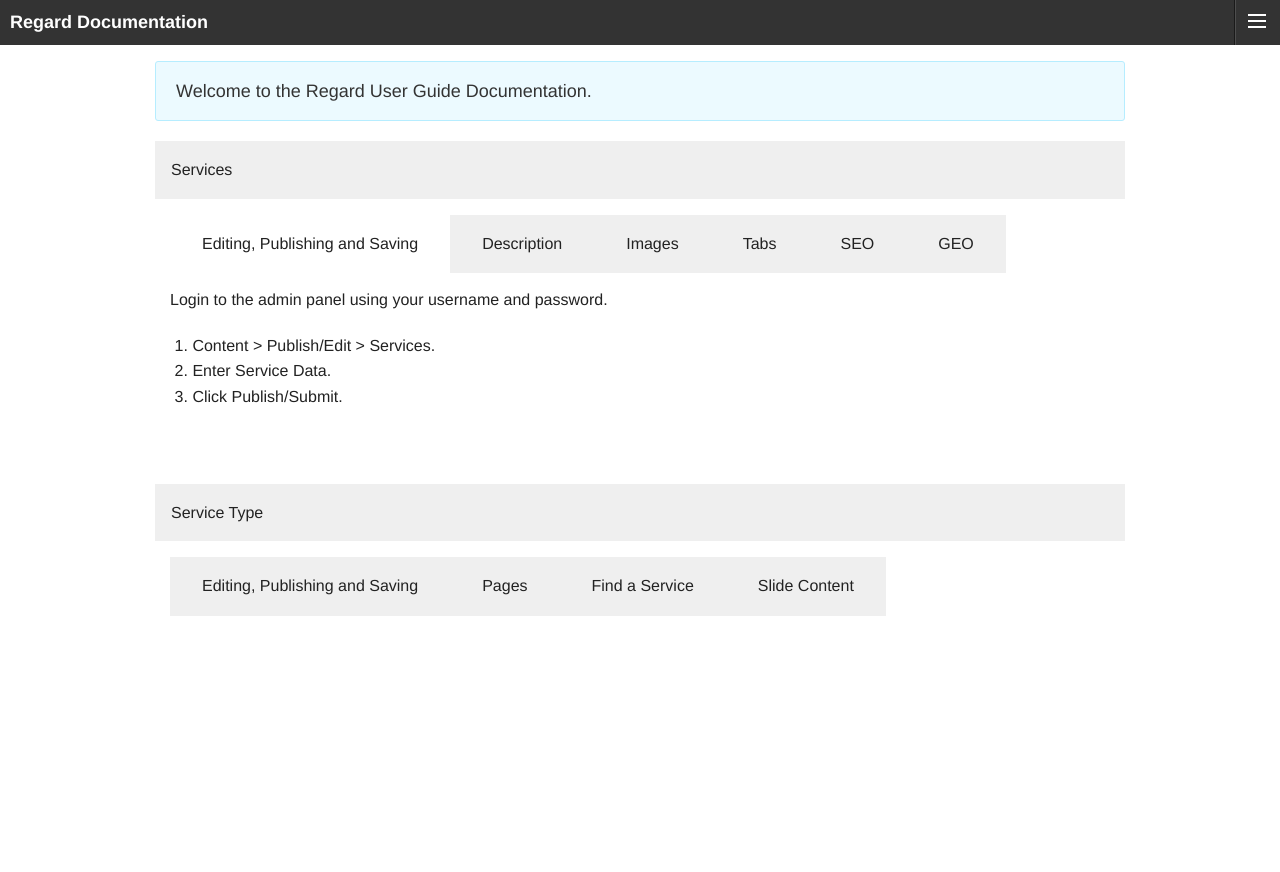
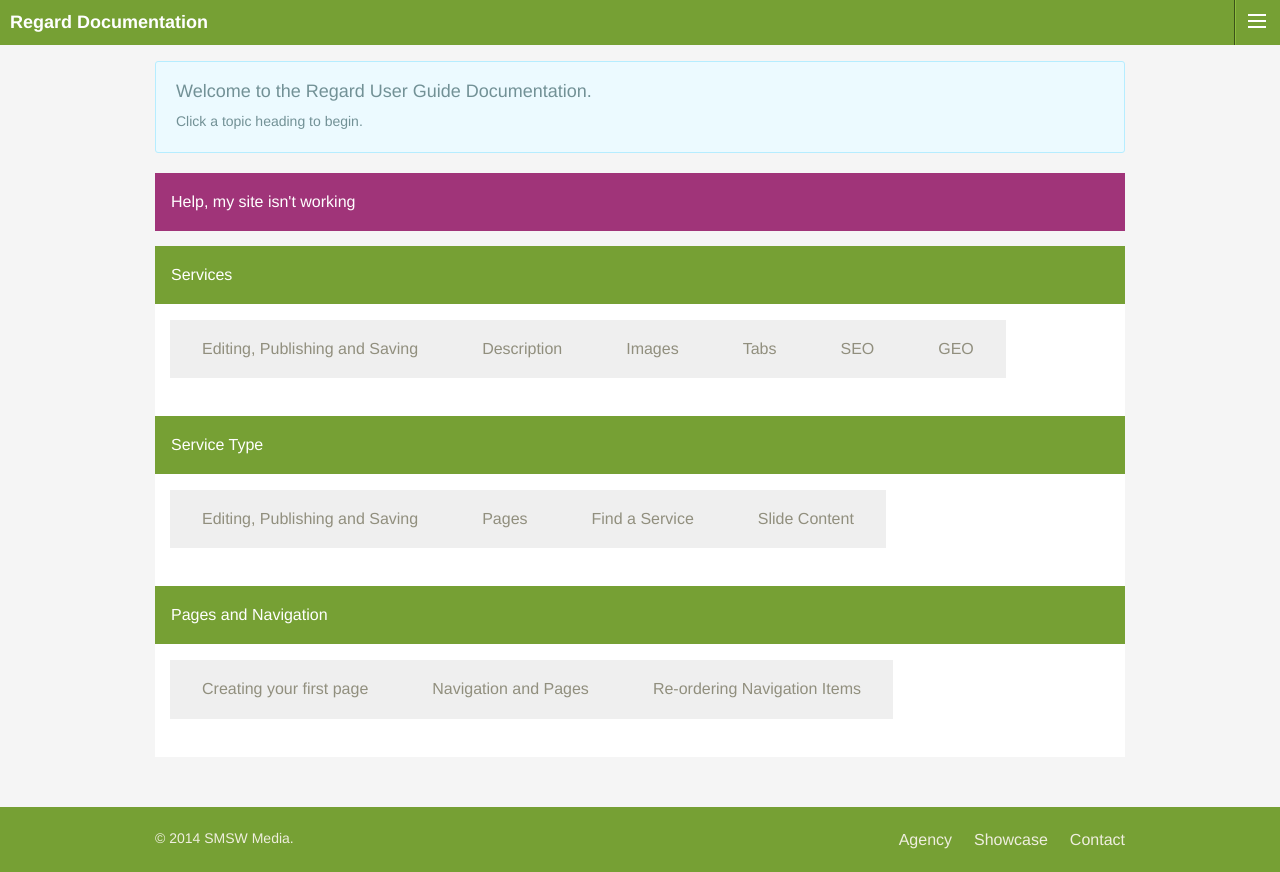
Before and after one commit to smsw/regard-documentation, a PHP site: page / in a window 1280 px wide. Before the commit the page ends 616 px from the top, so only its background shows below. Run offline with PHP 8.4, Linux system fonts and the light colour scheme; some libraries are stand-ins or nearby versions.

Commit message:
Updated docs

```diff
--- /dev/null
+++ b/_content/critical.php
@@ -0,0 +1,47 @@
+<div id="support1" class="content">
+    <dl class="tabs" data-tab>
+        <dd><a href="#support-1" class="critical">Critical Support</a></dd>
+        <dd><a href="#support-2" class="">Technical Support</a></dd>
+        <dd><a href="#support-3" class="">A Question</a></dd>
+    </dl>
+
+    <div class="tabs-content">
+
+        <div class="content" id="support-1">
+
+            <p>
+                Please phone us on <a href="tel:01252715059" title="Call us">01252 715 059</a> only if your issue is critical, i.e your website is offline or otherwise completely unusable.
+            </p>
+        </div>
+        <div class="content" id="support-2">
+
+            <p>
+                Please email us at <a href="mailto:support@smswmedia.com">support@smswmedia.com</a> if your issue is non critical, examples of which include:
+                <ol>
+                    <li>A page is not functioning.</li>
+                    <li>I upload an image and I receive an error.</li>
+                    <li>I am seeing error messages after editing or adding content.</li>
+                    <li>I am unable to login, but my site appears fine.</li>
+                </ol>
+
+                <p>Please allow up to three working days for us to respond, if we regard your issue as severe we will aim to resolve it as a priority. </p>
+
+            <hr>
+            <p><strong>Please include the following information (if appropriate) when emailing us:</strong></p>
+                <ol>
+                    <li>Steps to reproduce the problem.</li>
+                    <li>Screenshots.</li>
+                    <li>Browser, and version.</li>
+                    <li>Operating system.</li>
+                    <li>Any other details that will help us.</li>
+                </ol>
+            </p>
+
+        </div>
+        <div class="content" id="support-3">
+            <p>
+                Please email us at <a href="mailto:support@smswmedia.com">support@smswmedia.com</a> if you have a question.
+            </p>
+        </div>
+   </div>
+</div>
--- /dev/null
+++ b/_content/pages.php
@@ -0,0 +1,73 @@
+<div id="panel3" class="content active">
+    <dl class="tabs" data-tab>
+        <dd><a href="#page-1">Creating your first page </a>
+        <dd><a href="#page-2">Navigation and Pages </a>
+        <dd><a href="#page-3">Re-ordering Navigation Items</a>
+    </dl>
+
+    <div class="tabs-content">
+        <div class="content" id="page-1">
+            <p>
+                <div class="panel callout radius">
+                    <h5>Login to the admin panel using your username and password.</h5>
+                </div>
+                <ol>
+                    <li>Navigate to Content > Publish/Edit > Pages.</li>
+                    <li>Enter Page Data.</li>
+                    <li>Select the Pages Tab
+                        <img src="/_content/images/pagestemplate.png"/>
+                    </li>
+                    <li>Select the General Template from the 'Template' dropdown.</li>
+                    <li>Under Pages URL, enter a link you wish to create for this page.
+                        <ul>
+                            <li>Entering /about-us/ into this field, would generate a page like regard.co.uk/about-us/</li>
+                        </ul>
+                    </li>
+                </ol>
+            </p>
+        </div>
+
+        <div class="content" id="page-2">
+            <div class="panel callout radius">
+                <h5>Make sure to read 'Creating your first page' before following this.</h5>
+            </div>
+
+            <ol>
+                <li>Go to 'Navigation' or 'NavEE'. If you do not see either of these, go to Addons > Modules > and click NavEE.  Next, in the main Admin menu, click 'Add'. This will place the NavEE link into your Admin menu if you don't already have it.</li>
+                <li>Navigation is split into three sections. Top, Primary, and Footer. Top navigation is where Accessibility, Cymraeg, and Easy Read links are located. Primary is where all of the main Regard links are located.</li>
+                <li>Click Footer Navigation</li>
+                <li>Click 'Add Item'<br>
+                    <img src="/_content/images/footeradditem.png"/>
+                </li>
+                <li>Enter 'About Us'</li>
+                <li>Link text will be 'About Us'.</li>
+                <li>Under 'Create Link',  select 'Pages'.</li>
+                <li>It will ask you to 'Select from Pages Module'.</li>
+                <li>Select /about-us</li>
+                <li>Click 'Add'.</li>
+            </ol>
+            <div class="panel callout radius">
+                <h5>Result</h5>
+                <p>The About Us link will now appear in the footer.</p>
+            </div>
+            <img src="/_content/images/footeraddlinks.png"/>
+        </div>
+
+        <div class="content" id="page-3">
+            <div class="panel callout radius">
+                <h5>Re-arranging navigation items</h5>
+            </div>
+            <ol>
+                <li>Click Navigation</li>
+                <li>Drag a menu item to where you would like it to display, and drop.
+                    <br>
+                    <img src="/_content/images/navigationorder.png"/>
+                </li>
+                <li>It will save once you drag and drop automatically. About Us will now display before Contact us in the main site.
+                    <br>
+                    <img src="/_content/images/navigationresult.png"/>
+                </li>
+            </ol>
+        </div>
+    </div>
+</div>
--- a/_content/services.php
+++ b/_content/services.php
@@ -1,6 +1,6 @@
 <div id="panel1" class="content active">
     <dl class="tabs" data-tab>
-        <dd class="active"><a href="#panel2-1">Editing, Publishing and Saving </a></dd>
+        <dd><a href="#panel2-1">Editing, Publishing and Saving </a></dd>
         <dd><a href="#panel2-6">Description</a></dd>
         <dd><a href="#panel2-2">Images</a></dd>
         <dd><a href="#panel2-4">Tabs</a></dd>
@@ -10,9 +10,11 @@
 
     <div class="tabs-content">
 
-        <div class="content active" id="panel2-1">
+        <div class="content" id="panel2-1">
             <p>
-                Login to the admin panel using your username and password.
+                <div class="panel callout radius">
+                    <h5>Login to the admin panel using your username and password.</h5>
+                </div>
                 <ol>
                     <li>Content > Publish/Edit > Services.</li>
                     <li>Enter Service Data.</li>
--- a/_content/servicetype.php
+++ b/_content/servicetype.php
@@ -9,14 +9,16 @@
     <div class="tabs-content">
 
         <div class="content" id="servicetype2-1">
-            <p>
-                Login to the admin panel using your username and password.
+
+            <div class="panel callout radius">
+                <h5>Login to the admin panel using your username and password.</h5>
+            </div>
             <ol>
                 <li>Content > Publish/Edit > Service Type.</li>
                 <li>Enter Service Type Data.</li>
                 <li>Click Publish to save your changes.</li>
             </ol>
-            </p>
+
         </div>
 
         <div class="content" id="servicetype2-2">
--- a/_partials/footer.php
+++ b/_partials/footer.php
@@ -1,4 +1,18 @@
+<footer>
+    <div class="row">
+        <div class="large-12 columns">
+            <ul class="inline-list left">
+                <li><p><a href="http://smswmedia.com" title="SMSW Media" target="_blank">&copy; <?php date_default_timezone_set('Europe/London'); echo date("Y"); ?> SMSW Media. </a></p></li>
+            </ul>
+            <ul class="inline-list right">
+                <li><a href="http://smswmedia.com/agency" title="Agency" target="_blank">Agency</a></li>
+                <li><a href="http://smswmedia.com/showcase" title="Showcase" target="_blank">Showcase</a></li>
+                <li><a href="http://smswmedia.com/contact" title="Contact" target="_blank">Contact</a></li>
+            </ul>
+        </div>
+    </div>
 
+</footer>
     <script src="bower_components/jquery/jquery.js"></script>
     <script src="bower_components/foundation/js/foundation.min.js"></script>
     <script src="js/app.js"></script>
--- a/_partials/header.php
+++ b/_partials/header.php
@@ -5,6 +5,7 @@
     <meta name="viewport" content="width=device-width, initial-scale=1.0" />
     <title>Foundation</title>
     <link rel="stylesheet" href="css/app.css" />
+    <link href="//netdna.bootstrapcdn.com/font-awesome/4.0.3/css/font-awesome.css" rel="stylesheet">
     <script src="bower_components/modernizr/modernizr.js"></script>
 </head>
 <body>
@@ -50,6 +51,7 @@
     <div class="large-12 columns">
         <div class="panel callout radius">
             <h5>Welcome to the Regard User Guide Documentation.</h5>
+            <p>Click a topic heading to begin.</p>
         </div>
     </div>
 </div>
--- a/index.php
+++ b/index.php
@@ -1,5 +1,16 @@
 <?php include_once('_partials/header.php');?>
+    <div class="row">
+        <div class="large-12 columns">
+            <dl class="accordion" data-accordion>
+                <dd>
+                    <a href="#support1" class="help">Help, my site isn't working</a>
+                    <?php include_once('_content/critical.php');?>
+                </dd>
+            </dl>
+        </div>
 
+
+    </div>
     <div class="row">
         <div class="large-12 columns">
             <dl class="accordion" data-accordion>
@@ -11,6 +22,11 @@
                     <a href="#panel2">Service Type</a>
                     <?php include_once('_content/servicetype.php');?>
                 </dd>
+                <dd>
+                    <a href="#panel3">Pages and Navigation</a>
+                    <?php include_once('_content/pages.php');?>
+                </dd>
+
             </dl>
         </div>
     </div>
--- a/scss/_settings.scss
+++ b/scss/_settings.scss
@@ -35,8 +35,8 @@
 // $total-columns: 12;
 
 // We use these to control various global styles
-// $body-bg: #fff;
-// $body-font-color: #222;
+$body-bg: #F5F5F5;
+$body-font-color: #918F7E;
 // $body-font-family: "Helvetica Neue", "Helvetica", Helvetica, Arial, sans-serif;
 // $body-font-weight: normal;
 // $body-font-style: normal;
@@ -110,10 +110,10 @@
 // $include-html-accordion-classes: $include-html-classes;
 
 // $accordion-navigation-padding: rem-calc(16);
-// $accordion-navigation-bg-color: #efefef  ;
-// $accordion-navigation-hover-bg-color: scale-color($accordion-navigation-bg-color, $lightness: -5%);
+ $accordion-navigation-bg-color: #76A034  ;
+ $accordion-navigation-hover-bg-color: scale-color($accordion-navigation-bg-color, $lightness: -5%);
 // $accordion-navigation-active-bg-color: scale-color($accordion-navigation-bg-color, $lightness: -3%);
-// $accordion-navigation-font-color: #222;
+ $accordion-navigation-font-color: #fff;
 // $accordion-navigation-font-size: rem-calc(16);
 // $accordion-navigation-font-family: $body-font-family;
 
@@ -522,7 +522,7 @@
 
 // Off-canvas
 
-// $tabbar-bg: #333;
+$tabbar-bg: #76A034;
 // $tabbar-height: rem-calc(45);
 // $tabbar-line-height: $tabbar-height;
 // $tabbar-color: #FFF;
@@ -540,19 +540,19 @@
 
 // Off Canvas Menu Variables
 // $off-canvas-width: 250px;
-// $off-canvas-bg: #333;
+$off-canvas-bg: #76A034;
 
 // Off Canvas Menu List Variables
 // $off-canvas-label-padding: 0.3rem rem-calc(15);
-// $off-canvas-label-color: #999;
+$off-canvas-label-color: #fff;
 // $off-canvas-label-text-transform: uppercase;
 // $off-canvas-label-font-weight: bold;
-// $off-canvas-label-bg: #444;
+$off-canvas-label-bg: #76A034;
 // $off-canvas-label-border-top: 1px solid scale-color(#444, $lightness: 14%);
 // $off-canvas-label-border-bottom: none;
 // $off-canvas-label-margin:0;
 // $off-canvas-link-padding: rem-calc(10, 15);
-// $off-canvas-link-color: rgba(#FFF, 0.7);
+$off-canvas-link-color: #fff;
 // $off-canvas-link-border-bottom: 1px solid scale-color($off-canvas-bg, $lightness: -25%);
 
 // Off Canvas Menu Icon Variables
@@ -666,7 +666,7 @@
 // $panel-padding: rem-calc(20);
 
 // We use these to set default font colors
-// $panel-font-color: #333;
+$panel-font-color: #729196;
 // $panel-font-color-alt: #fff;
 
 // $panel-header-adjust: true;
@@ -953,7 +953,7 @@
 // $tabs-navigation-bg-color: #efefef  ;
 // $tabs-navigation-active-bg-color: #fff;
 // $tabs-navigation-hover-bg-color: scale-color($tabs-navigation-bg-color, $lightness: -6%);
-// $tabs-navigation-font-color: #222;
+$tabs-navigation-font-color: #918F7E;
 // $tabs-navigation-font-size: rem-calc(16);
 // $tabs-navigation-font-family: $body-font-family;
 
@@ -1012,7 +1012,7 @@
 // $include-html-top-bar-classes: $include-html-classes;
 
 // Background color for the top bar
-// $topbar-bg-color: #333;
+$topbar-bg-color: #76A034;
 // $topbar-bg: $topbar-bg-color;
 
 // Height and margin
@@ -1024,7 +1024,7 @@
 // $topbar-title-font-size: rem-calc(17);
 
 // Style the top bar dropdown elements
-// $topbar-dropdown-bg: #333;
+$topbar-dropdown-bg: #76A034;
 // $topbar-dropdown-link-color: #fff;
 // $topbar-dropdown-link-bg: #333;
 // $topbar-dropdown-link-weight: normal;
--- a/scss/app.scss
+++ b/scss/app.scss
@@ -38,3 +38,57 @@
 //   "foundation/components/type",
 //   "foundation/components/offcanvas",
 //   "foundation/components/visibility";
+
+ol li {
+  padding: 10px 0;
+}
+
+footer{
+  margin-top:50px;
+  padding:20px;
+  background-color: #76A034;
+  a{
+    color: #EFEEDF;
+    &:hover{
+      color: #fff;
+    }
+  }
+  color: #EFEEDF;
+  p{
+    margin:0;
+    font-size: 14px;
+  }
+  ul {
+    margin-bottom:0!important;
+  }
+}
+
+.help{
+  background: #A03479!important;
+  margin-bottom:15px;
+}
+
+.critical{
+  background: #9B3232!important;
+  color: #FFF!important;
+}
+
+.amber{
+  background: #C74E09!important;
+  color: #FFF!important;
+}
+
+.safe{
+  background: #4B9B32!important;
+  color: #FFF!important;
+}
+
+#support1 a {
+  color: #AFAFAF;
+}
+
+.panel {
+  p{
+    font-size: 14px;
+  }
+}
```
Also changed, not shown: _content/images/footeradditem.png (added), _content/images/footeraddlinks.png (added), _content/images/navigationresult.png (added), _content/images/pagestemplate.png (added), css/app.css.
